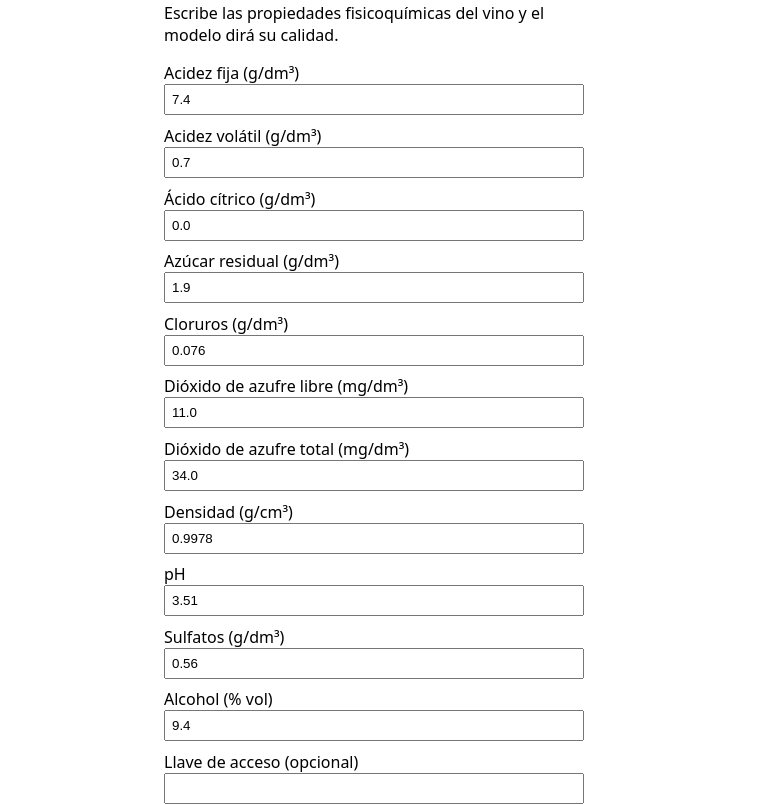
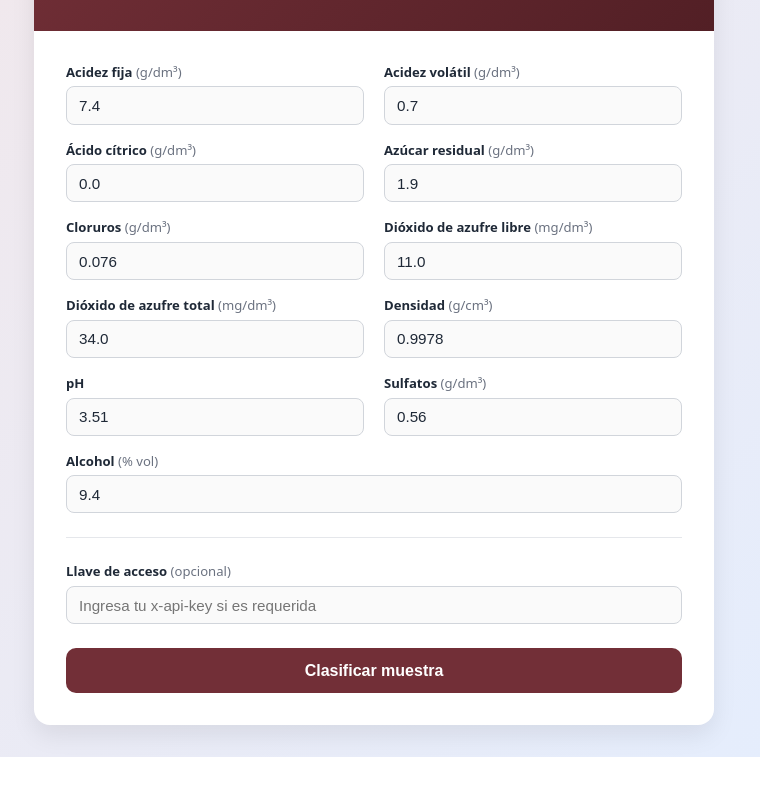
Before and after one commit to Emanuel8arocha/clasificaia, a plain HTML site: page app/index.html in a window 1280 px wide. Shown: the part 137-942 px from the top of the page, without its empty margins (266-1026 px from the left). After the commit the page ends 894 px from the top, so only its background shows below. Drawn offline with Linux system fonts and the light colour scheme.

Commit message:
diseño prueba

```diff
--- a/app/index.html
+++ b/app/index.html
@@ -6,87 +6,275 @@
   <meta name="viewport" content="width=device-width, initial-scale=1">
   <title>ClasificaIA - Calidad de Vinos</title>
   <style>
+    :root {
+      --vino-primario: #722f37;
+      --vino-oscuro: #521f25;
+      --vino-suave: #fdf6f7;
+      --fondo: #f4f5f7;
+      --tarjeta: #ffffff;
+      --texto: #1f2937;
+      --texto-secundario: #6b7280;
+      --borde: #d1d5db;
+    }
+
+    * {
+      box-sizing: border-box;
+      margin: 0;
+      padding: 0;
+    }
+
     body {
-      font-family: system-ui, sans-serif;
-      max-width: 420px;
-      margin: 2rem auto;
-      padding: 0 1rem;
+      font-family: system-ui, -apple-system, BlinkMacSystemFont, "Segoe UI", Roboto, sans-serif;
+      background: linear-gradient(135deg, #f3e7e9 0%, #e3eeff 100%);
+      color: var(--texto);
+      min-height: 100vh;
+      display: flex;
+      align-items: center;
+      justify-content: center;
+      padding: 2rem 1rem;
     }
+
+    .contenedor {
+      background: var(--tarjeta);
+      width: 100%;
+      max-width: 680px;
+      border-radius: 16px;
+      box-shadow: 0 10px 25px rgba(0, 0, 0, 0.08);
+      overflow: hidden;
+    }
+
+    .encabezado {
+      background: linear-gradient(135deg, var(--vino-primario), var(--vino-oscuro));
+      color: #ffffff;
+      padding: 1.75rem 2rem;
+    }
+
+    .encabezado h1 {
+      font-size: 1.5rem;
+      font-weight: 700;
+      margin-bottom: 0.35rem;
+      letter-spacing: -0.02em;
+    }
+
+    .encabezado p {
+      font-size: 0.92rem;
+      opacity: 0.9;
+      line-height: 1.4;
+    }
+
+    form {
+      padding: 2rem;
+    }
+
+    .grid-campos {
+      display: grid;
+      grid-template-columns: repeat(2, 1fr);
+      gap: 1rem 1.25rem;
+    }
+
+    .campo {
+      display: flex;
+      flex-direction: column;
+    }
+
+    .campo.ancho-completo {
+      grid-column: 1 / -1;
+    }
+
     label {
-      display: block;
-      margin-bottom: 0.6rem;
+      font-size: 0.82rem;
+      font-weight: 600;
+      color: var(--texto);
+      margin-bottom: 0.35rem;
     }
+
+    label span {
+      font-weight: 400;
+      color: var(--texto-secundario);
+    }
+
     input {
       width: 100%;
-      padding: 6px;
-      box-sizing: border-box;
+      padding: 0.6rem 0.75rem;
+      border: 1px solid var(--borde);
+      border-radius: 8px;
+      font-size: 0.95rem;
+      color: var(--texto);
+      background-color: #fafafa;
+      transition: border-color 0.2s, box-shadow 0.2s, background-color 0.2s;
     }
+
+    input:focus {
+      outline: none;
+      border-color: var(--vino-primario);
+      background-color: #ffffff;
+      box-shadow: 0 0 0 3px rgba(114, 47, 55, 0.15);
+    }
+
+    .separador {
+      border: 0;
+      border-top: 1px solid #e5e7eb;
+      margin: 1.5rem 0;
+    }
+
     button {
-      padding: 8px 16px;
+      width: 100%;
+      margin-top: 1.5rem;
+      padding: 0.85rem 1.5rem;
+      background-color: var(--vino-primario);
+      color: #ffffff;
+      border: none;
+      border-radius: 10px;
+      font-size: 1rem;
+      font-weight: 600;
       cursor: pointer;
-      margin-top: 0.5rem;
+      transition: background-color 0.2s, transform 0.1s;
+    }
+
+    button:hover {
+      background-color: var(--vino-oscuro);
+    }
+
+    button:active {
+      transform: scale(0.99);
+    }
+
+    button:disabled {
+      opacity: 0.7;
+      cursor: not-allowed;
+    }
+
+    #resultado {
+      margin: 0 2rem 2rem;
+      padding: 1rem 1.25rem;
+      border-radius: 10px;
+      font-weight: 600;
+      text-align: center;
+      font-size: 1rem;
+      display: none;
+    }
+
+    #resultado.exito {
+      display: block;
+      background-color: #ecfdf5;
+      color: #065f46;
+      border: 1px solid #a7f3d0;
+    }
+
+    #resultado.error {
+      display: block;
+      background-color: #fef2f2;
+      color: #991b1b;
+      border: 1px solid #fecaca;
+    }
+
+    @media (max-width: 560px) {
+      .grid-campos {
+        grid-template-columns: 1fr;
+      }
+      .encabezado, form {
+        padding: 1.5rem;
       }
       #resultado {
-      font-weight: bold;
-      margin-top: 1rem;
+        margin: 0 1.5rem 1.5rem;
+      }
     }
   </style>
 </head>
 <body>
-  <h1>ClasificaIA - Calidad de Vinos</h1>
-  <p>Escribe las propiedades fisicoquímicas del vino y el modelo dirá su calidad.</p>
+  <main class="contenedor">
+    <header class="encabezado">
+      <h1>ClasificaIA · Calidad de Vinos</h1>
+      <p>Ingresa las propiedades fisicoquímicas de la muestra para predecir su calidad mediante el modelo entrenado.</p>
+    </header>
 
     <form id="formulario">
       <!-- name coincide EXACTAMENTE con los campos de la clase Vino en app/main.py -->
-    <label>Acidez fija (g/dm³)
-      <input name="acidez_fija" type="number" step="any" min="3" max="20" value="7.4" required>
-    </label>
-    <label>Acidez volátil (g/dm³)
-      <input name="acidez_volatil" type="number" step="any" min="0" max="2.5" value="0.7" required>
-    </label>
-    <label>Ácido cítrico (g/dm³)
-      <input name="acido_citrico" type="number" step="any" min="0" max="1.5" value="0.0" required>
-    </label>
-    <label>Azúcar residual (g/dm³)
-      <input name="azucar_residual" type="number" step="any" min="0" max="30" value="1.9" required>
-    </label>
-    <label>Cloruros (g/dm³)
-      <input name="cloruros" type="number" step="any" min="0" max="1" value="0.076" required>
-    </label>
-    <label>Dióxido de azufre libre (mg/dm³)
-      <input name="dioxido_azufre_libre" type="number" step="any" min="0" max="100" value="11.0" required>
-    </label>
-    <label>Dióxido de azufre total (mg/dm³)
-      <input name="dioxido_azufre_total" type="number" step="any" min="0" max="400" value="34.0" required>
-    </label>
-    <label>Densidad (g/cm³)
-      <input name="densidad" type="number" step="any" min="0.98" max="1.01" value="0.9978" required>
-    </label>
-    <label>pH
-      <input name="ph" type="number" step="any" min="2" max="5" value="3.51" required>
-    </label>
-    <label>Sulfatos (g/dm³)
-      <input name="sulfatos" type="number" step="any" min="0" max="3" value="0.56" required>
-    </label>
-    <label>Alcohol (% vol)
-      <input name="alcohol" type="number" step="any" min="5" max="20" value="9.4" required>
-    </label>
+      <div class="grid-campos">
+        <div class="campo">
+          <label for="acidez_fija">Acidez fija <span>(g/dm³)</span></label>
+          <input id="acidez_fija" name="acidez_fija" type="number" step="any" min="3" max="20" value="7.4" required>
+        </div>
+
+        <div class="campo">
+          <label for="acidez_volatil">Acidez volátil <span>(g/dm³)</span></label>
+          <input id="acidez_volatil" name="acidez_volatil" type="number" step="any" min="0" max="2.5" value="0.7" required>
+        </div>
+
+        <div class="campo">
+          <label for="acido_citrico">Ácido cítrico <span>(g/dm³)</span></label>
+          <input id="acido_citrico" name="acido_citrico" type="number" step="any" min="0" max="1.5" value="0.0" required>
+        </div>
+
+        <div class="campo">
+          <label for="azucar_residual">Azúcar residual <span>(g/dm³)</span></label>
+          <input id="azucar_residual" name="azucar_residual" type="number" step="any" min="0" max="30" value="1.9" required>
+        </div>
+
+        <div class="campo">
+          <label for="cloruros">Cloruros <span>(g/dm³)</span></label>
+          <input id="cloruros" name="cloruros" type="number" step="any" min="0" max="1" value="0.076" required>
+        </div>
+
+        <div class="campo">
+          <label for="dioxido_azufre_libre">Dióxido de azufre libre <span>(mg/dm³)</span></label>
+          <input id="dioxido_azufre_libre" name="dioxido_azufre_libre" type="number" step="any" min="0" max="100" value="11.0" required>
+        </div>
+
+        <div class="campo">
+          <label for="dioxido_azufre_total">Dióxido de azufre total <span>(mg/dm³)</span></label>
+          <input id="dioxido_azufre_total" name="dioxido_azufre_total" type="number" step="any" min="0" max="400" value="34.0" required>
+        </div>
+
+        <div class="campo">
+          <label for="densidad">Densidad <span>(g/cm³)</span></label>
+          <input id="densidad" name="densidad" type="number" step="any" min="0.98" max="1.01" value="0.9978" required>
+        </div>
+
+        <div class="campo">
+          <label for="ph">pH</label>
+          <input id="ph" name="ph" type="number" step="any" min="2" max="5" value="3.51" required>
+        </div>
+
+        <div class="campo">
+          <label for="sulfatos">Sulfatos <span>(g/dm³)</span></label>
+          <input id="sulfatos" name="sulfatos" type="number" step="any" min="0" max="3" value="0.56" required>
+        </div>
+
+        <div class="campo ancho-completo">
+          <label for="alcohol">Alcohol <span>(% vol)</span></label>
+          <input id="alcohol" name="alcohol" type="number" step="any" min="5" max="20" value="9.4" required>
+        </div>
+      </div>
+
+      <hr class="separador">
 
       <!-- Hito 4: si la API exige llave, se escribe aquí (no se guarda en el código) -->
-    <label>Llave de acceso (opcional)
-      <input id="llave" type="password" autocomplete="off">
-    </label>
+      <div class="campo">
+        <label for="llave">Llave de acceso <span>(opcional)</span></label>
+        <input id="llave" type="password" placeholder="Ingresa tu x-api-key si es requerida" autocomplete="off">
+      </div>
 
-    <button type="submit">Clasificar</button>
+      <button type="submit" id="btn-clasificar">Clasificar muestra</button>
     </form>
 
-  <p id="resultado"></p>
+    <div id="resultado" role="status" aria-live="polite"></div>
+  </main>
 
   <script>
     // Al enviar el formulario: arma un objeto JSON con los campos y llama a la API
     document.getElementById("formulario").addEventListener("submit", async (evento) => {
       evento.preventDefault(); // no recargar la página
 
+      const boton = document.getElementById("btn-clasificar");
+      const cajaResultado = document.getElementById("resultado");
+
+      boton.disabled = true;
+      boton.textContent = "Clasificando...";
+      cajaResultado.className = "";
+      cajaResultado.style.display = "none";
+
+      try {
         const campos = new FormData(evento.target);
         const datos = {};
         for (const [nombre, valor] of campos) {
@@ -106,9 +294,21 @@
         });
 
         const json = await resp.json();
-      document.getElementById("resultado").textContent = resp.ok
-        ? `${json.clase} (confianza ${(json.confianza * 100).toFixed(1)}%)`
-        : "Datos inválidos: revisa los valores";
+
+        if (resp.ok) {
+          cajaResultado.textContent = `Resultado: ${json.clase} (confianza ${(json.confianza * 100).toFixed(1)}%)`;
+          cajaResultado.classList.add("exito");
+        } else {
+          cajaResultado.textContent = "Datos inválidos o llave incorrecta: revisa los valores";
+          cajaResultado.classList.add("error");
+        }
+      } catch (error) {
+        cajaResultado.textContent = "Error de conexión con el servidor";
+        cajaResultado.classList.add("error");
+      } finally {
+        boton.disabled = false;
+        boton.textContent = "Clasificar muestra";
+      }
     });
   </script>
 </body>
```
Lines whose indentation alone changed are shown as unchanged.
